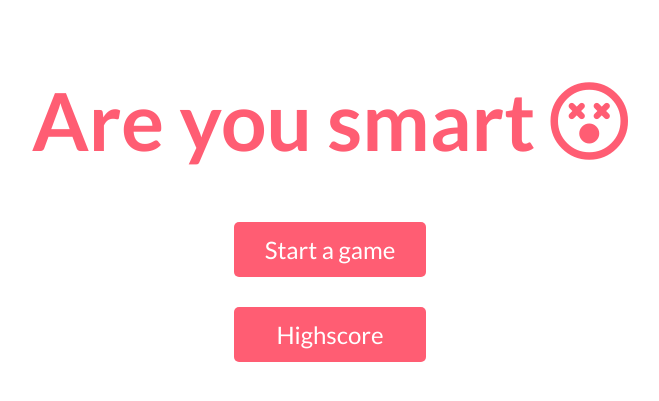
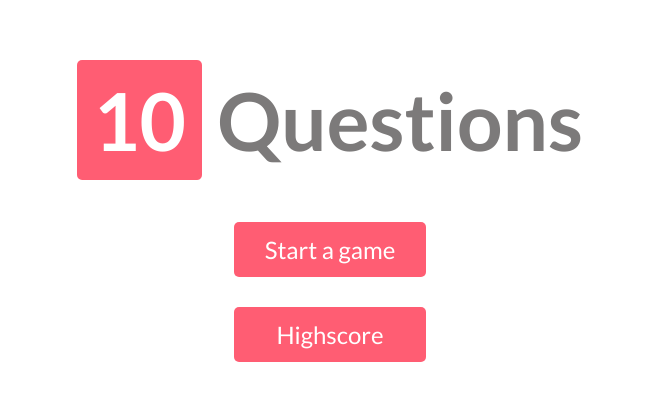
Before and after one commit to MrBeamer/quiz-game, a website: page index.html in a window 1280 px wide. Shown: the part 183-584 px from the top of the page, without its empty margins (310-969 px from the left). Drawn offline with Linux system fonts and the light colour scheme; no server answers.

Commit message:
edited game name and site titles

```diff
--- a/app.css
+++ b/app.css
@@ -8,9 +8,19 @@
 
 h1 {
   font-size: 5rem;
-  color: #ff5d73;
+  color: #7c7a7a;
   text-align: center;
   margin-bottom: 1.5rem;
+}
+
+span {
+  font-size: 5rem;
+  color: white;
+  text-align: center;
+  margin-bottom: 1.5rem;
+  background-color: #ff5d73;
+  padding: 12px 16px;
+  border-radius: 5px;
 }
 
 .h1-secondary-color {
--- a/highscores.js
+++ b/highscores.js
@@ -1,3 +1,5 @@
+"use strict";
+
 const highScoreListEl = document.getElementById("highscore-list");
 const highscores = JSON.parse(localStorage.getItem("highscores")) || [];
 console.log(highscores);
--- a/index.html
+++ b/index.html
@@ -17,12 +17,12 @@
       integrity="sha384-vp86vTRFVJgpjF9jiIGPEEqYqlDwgyBgEF109VFjmqGmIY/Y4HV4d3Gp2irVfcrp"
       crossorigin="anonymous"
     />
-    <title>Are you smart?😵</title>
+    <title>10 Questions| Start Screen</title>
   </head>
   <body>
     <div class="box">
       <div id="home" class="flex-center flex-column">
-        <h1>Are you smart <i class="far fa-dizzy"></i></h1>
+        <h1><span>10</span> Questions</h1>
         <a href="/game.html" class="btn">Start a game</a>
         <a href="/highscores.html" class="btn">Highscore</a>
       </div>
```
Also changed, not shown: end.html (+1 -1 lines), game.html (+1 -1 lines), highscores.html (+1 -1 lines), README.md.
